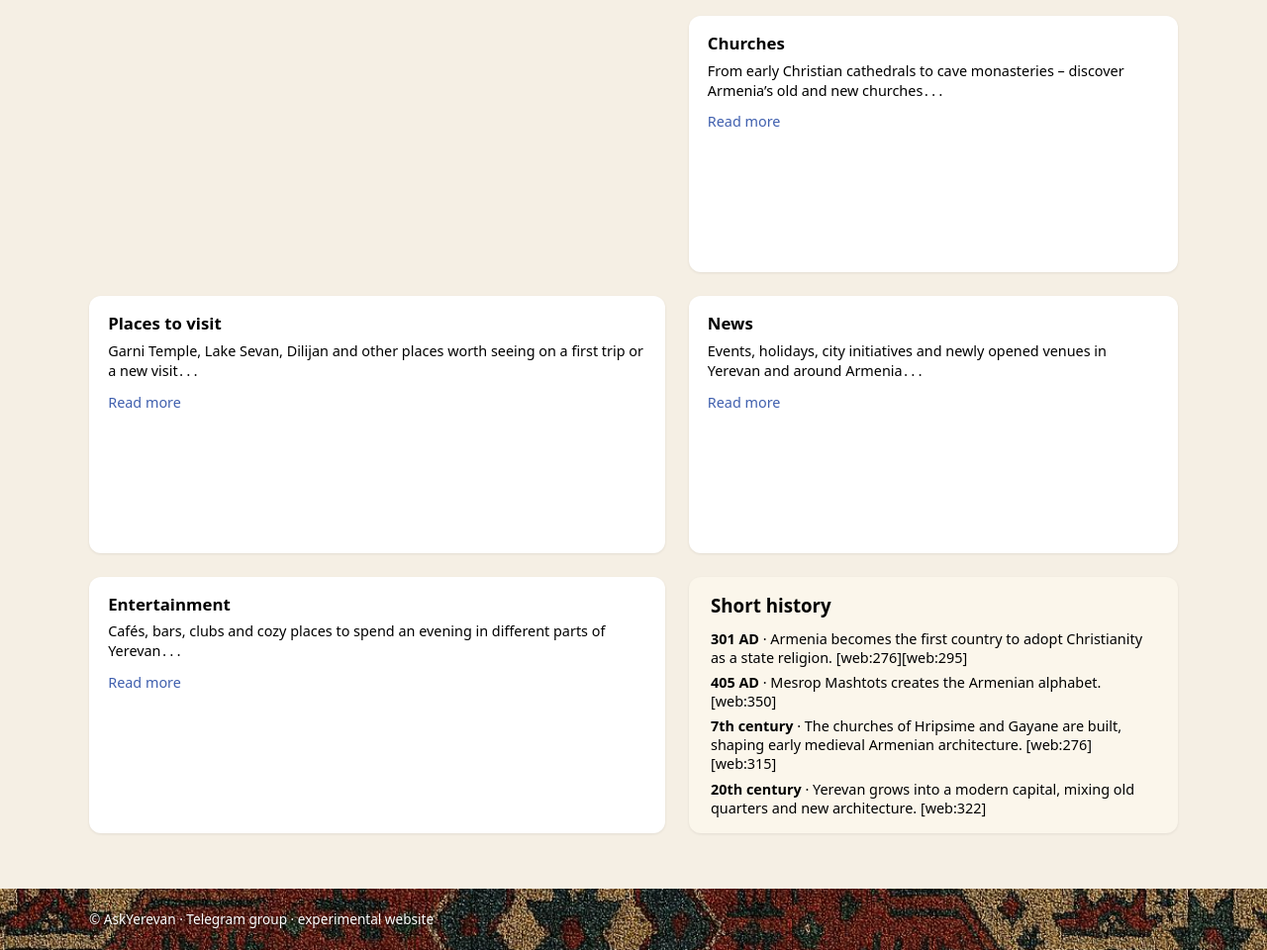
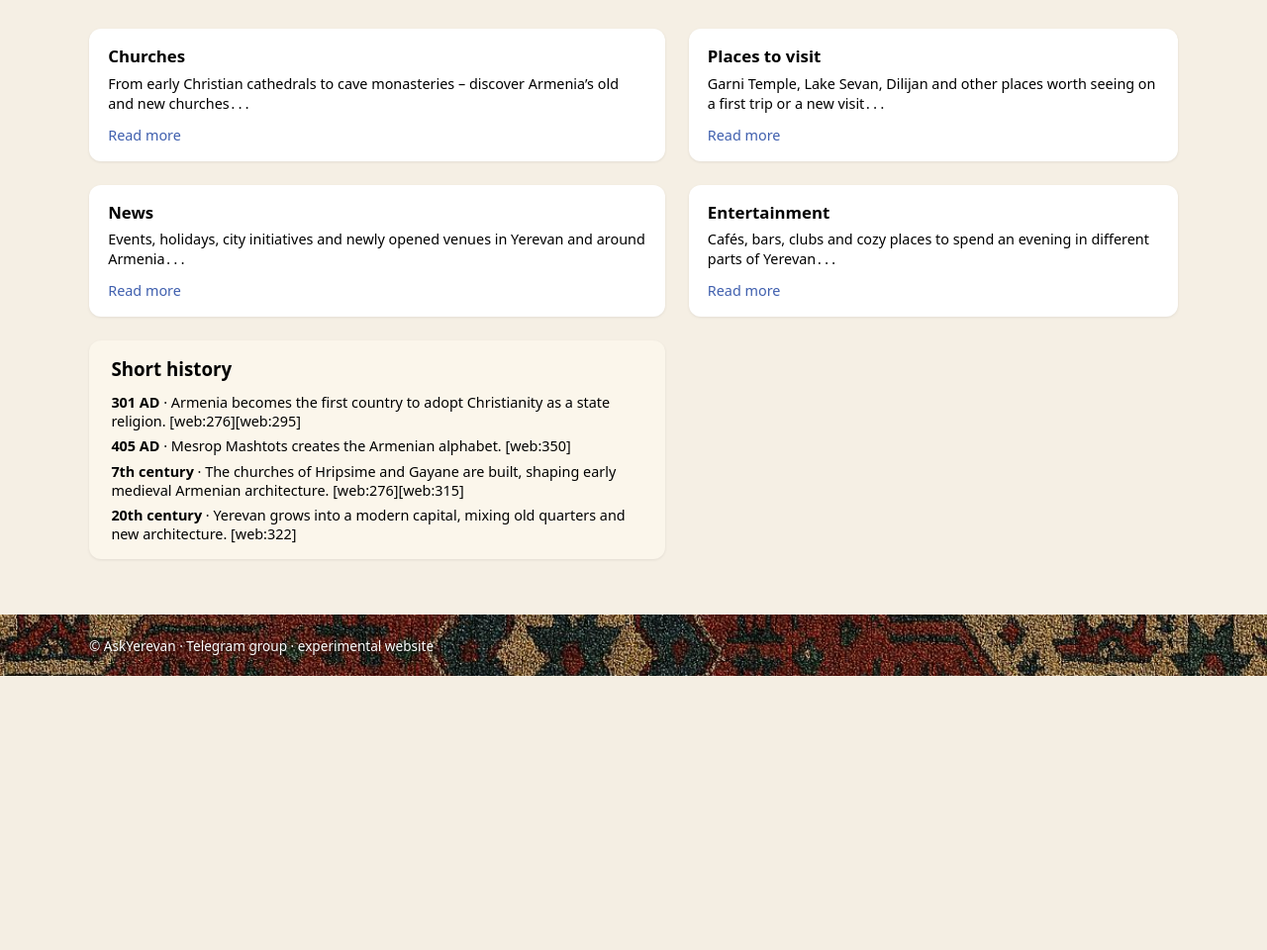
Before and after one commit to abgaryansaqo83-ctrl/ask-yerevan, a FastAPI app: page /en in a window 1280 px wide. Shown: the part 216-1176 px from the top of the page at 99% size. After the commit the page ends 899 px from the top, so only its background shows below. Run offline with FastAPI, Linux system fonts and the light colour scheme.

Commit message:
Update main.css

```diff
--- a/static/css/main.css
+++ b/static/css/main.css
@@ -100,7 +100,7 @@ main.container {
   font-family: "Caveat", "Segoe Script", system-ui, sans-serif;
   font-size: 2.6rem;
   font-weight: 700;
-  color: #f4f2ec;    /* մարմնագույն, ընդհանուր ֆոնին մոտ */
+  color: #f4f2ec;
 }
 
 /* Գլխավոր մենյու */
@@ -159,7 +159,7 @@ main.container {
   font-family: system-ui, -apple-system, "Segoe UI", sans-serif;
 }
 
-/* Header right սյունակ՝ փոքր էկրանների համար էլ OK */
+/* Header right սյունակ */
 .header-right {
   display: flex;
   flex-direction: column;
@@ -211,7 +211,7 @@ main.container {
   max-width: 38rem;
 }
 
-/* Գլխավոր grid՝ ձախ 4 քարտ, աջ՝ aside */
+/* Գլխավոր 2 սյուն՝ ձախ քարտեր, աջ՝ aside */
 .home-hero__grid {
   display: grid;
   grid-template-columns: minmax(0, 2fr) minmax(0, 1.7fr);
@@ -219,45 +219,7 @@ main.container {
   align-items: stretch;
 }
 
-/* 4 քարտերը՝ 2x2 grid */
-.home-hero__grid > .home-card:nth-child(-n+4) {
-  /* առաջին 4 էլեմենտը՝ ձախ սյուն */
-}
-
-.home-hero__grid > .home-card {
-  background: #ffffff;
-  border-radius: 12px;
-  padding: 1rem 1.2rem;
-  box-shadow: 0 1px 3px rgba(0,0,0,0.08);
-}
-
-/* Քարտերի wrapper՝ grid-ի ձախ սյունում */
-.home-hero__grid {
-  grid-template-areas:
-    "cards aside";
-}
-
-.home-card:nth-of-type(1),
-.home-card:nth-of-type(2),
-.home-card:nth-of-type(3),
-.home-card:nth-of-type(4) {
-  /* cards container */
-}
-
-.home-hero__grid {
-  grid-auto-rows: 1fr;
-}
-
-/* cards container որպես grid */
-.home-hero__grid::before {
-  content: "";
-}
-
-/* Ավելի պարզ տարբերակ՝ nested grid */
-.home-hero__grid {
-  grid-template-columns: 2fr 1.7fr;
-}
-
+/* Ձախ՝ 4 քարտերը 2x2 grid */
 .home-hero__grid-left {
   display: grid;
   grid-template-columns: repeat(2, minmax(0, 1fr));
@@ -265,8 +227,12 @@ main.container {
   gap: 1rem;
 }
 
-/* Հարմարության համար՝ HTML-ում 4 քարտը փաթաթես div.home-hero__grid-left-ի մեջ,
-   բայց եթե չես ուզում, ներկայիս article-ներով էլ կաշխատի, ուղղակի ավելի բաց կլինեն. */
+.home-card {
+  background: #ffffff;
+  border-radius: 12px;
+  padding: 1rem 1.2rem;
+  box-shadow: 0 1px 3px rgba(0,0,0,0.08);
+}
 
 .home-card__title {
   margin: 0 0 0.4rem;
@@ -319,6 +285,10 @@ main.container {
   }
 
   .home-hero__grid {
+    grid-template-columns: 1fr;
+  }
+
+  .home-hero__grid-left {
     grid-template-columns: 1fr;
   }
 
```
